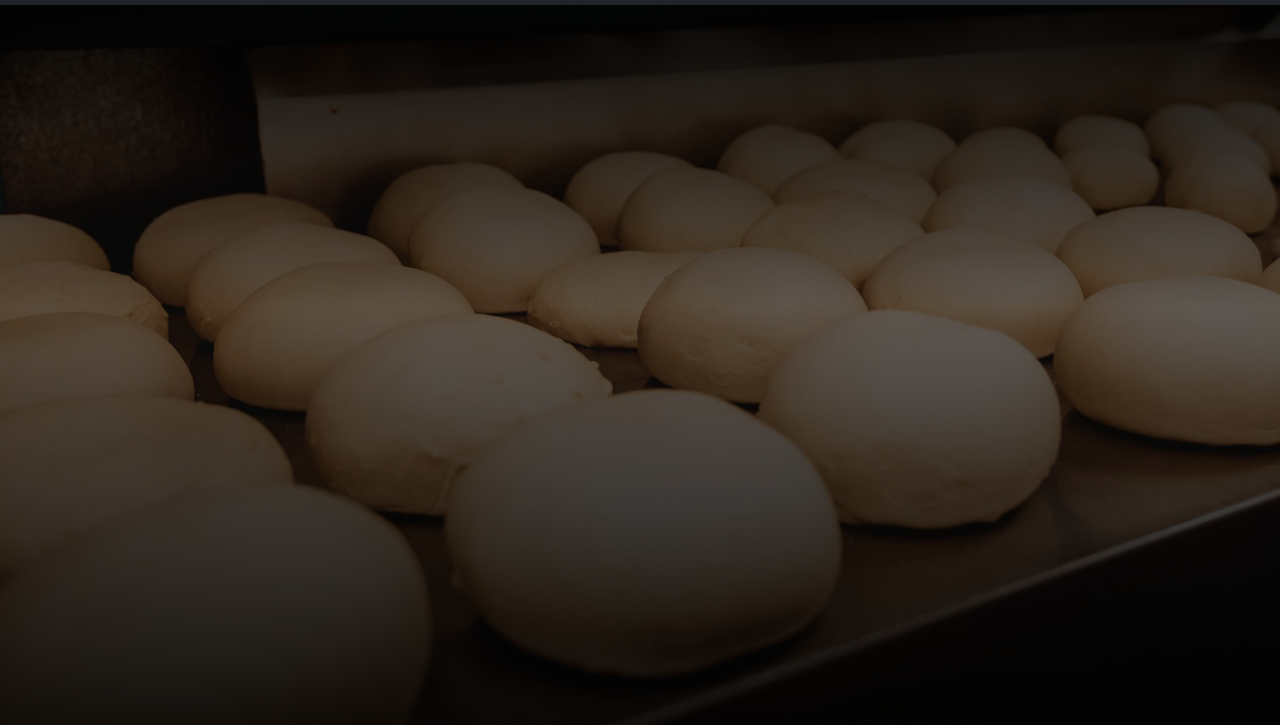
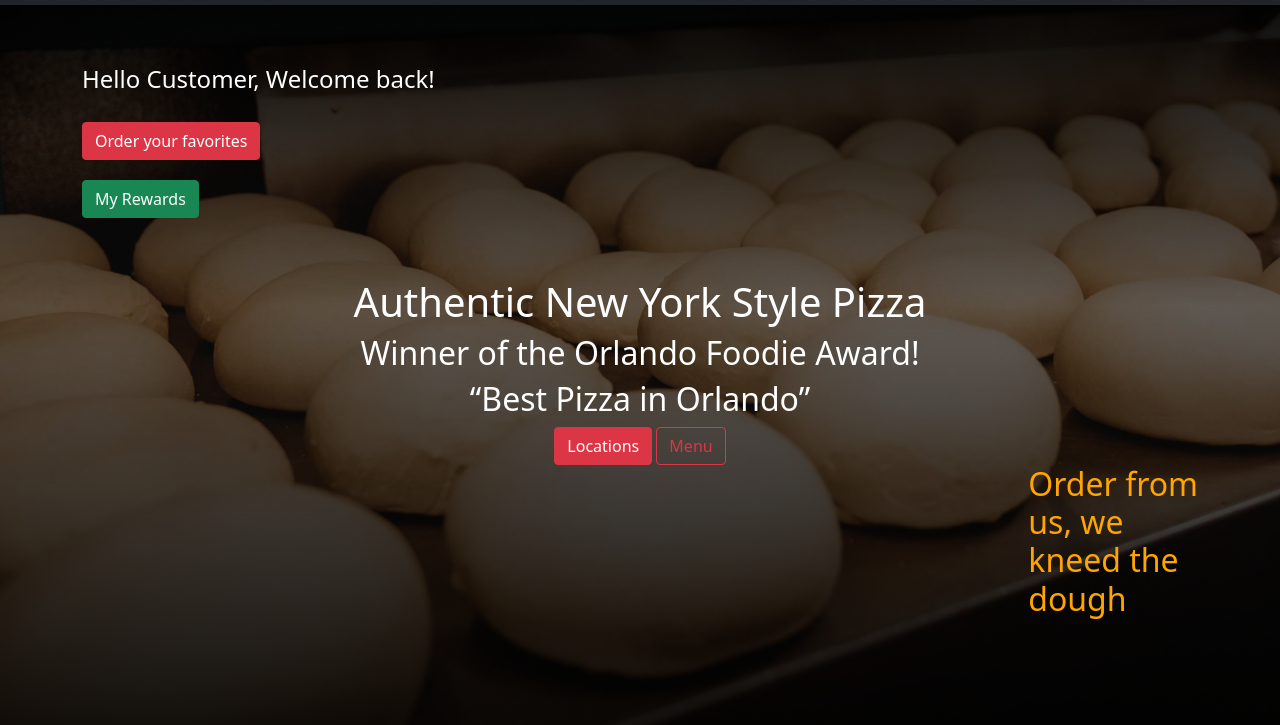
Before and after one commit to hooman-faily/pizza-ave, a plain HTML site: page index.html in a window 1280 px wide. Shown: the part 81-806 px from the top of the page. Drawn offline with nearby package versions, Linux system fonts and the light colour scheme.

Commit message:
hero section added

```diff
--- a/css/index.css
+++ b/css/index.css
@@ -36,4 +36,21 @@
     background-repeat: no-repeat;
     min-height: 90vh;
     background-size: cover;
+    color: white;
 }
+
+.helloCostomer{
+    display: flex;
+    flex-direction: column;
+    align-items: flex-start;
+    gap: 20px;
+
+    padding: 60px 0;
+}
+.warning{
+    color: orange;
+}
+.rightCorner{
+    width: fit-content;
+    margin-left: auto;
+}
--- a/index.html
+++ b/index.html
@@ -53,8 +53,34 @@
         </div>
       </nav>
     <section class="hero">
+        <div class="container">
+            <div class="helloCostomer">
+                <span class="h4">
+                    Hello Customer, Welcome back!
+                </span>
+                <a href="#" class="btn btn-danger">Order your favorites</a>
+                <a href="#" class="btn btn-success">My Rewards</a>
+            </div>
+            <div class="text-center">
+                <h1>Authentic New York Style Pizza</h1>
+                <h2>Winner of the Orlando Foodie Award!</h2>
+                <h2>“Best Pizza in Orlando”</h2>
+                <a href="#" class="btn btn-danger">Locations</a>
+                <a href="#" class="btn btn-outline-danger">Menu</a>
+            </div>
+            <div>
+                <h2 class="warning rightCorner">
+                    Order from<br>
+                    us, we<br>
+                    kneed the<br>
+                    dough
+                </h2>
+            </div>
+        </div>
 
     </section>
+
+
 
 
 
```
